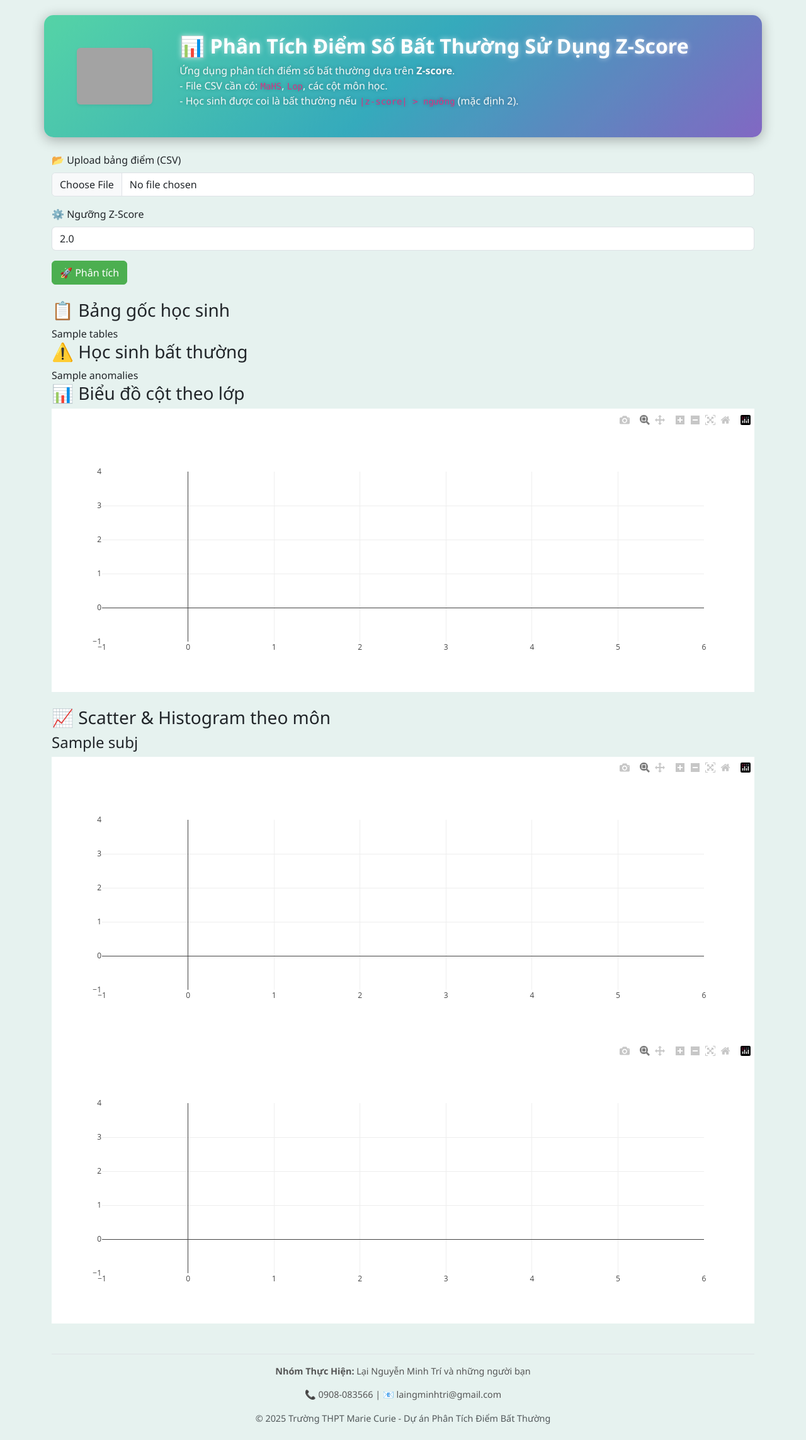
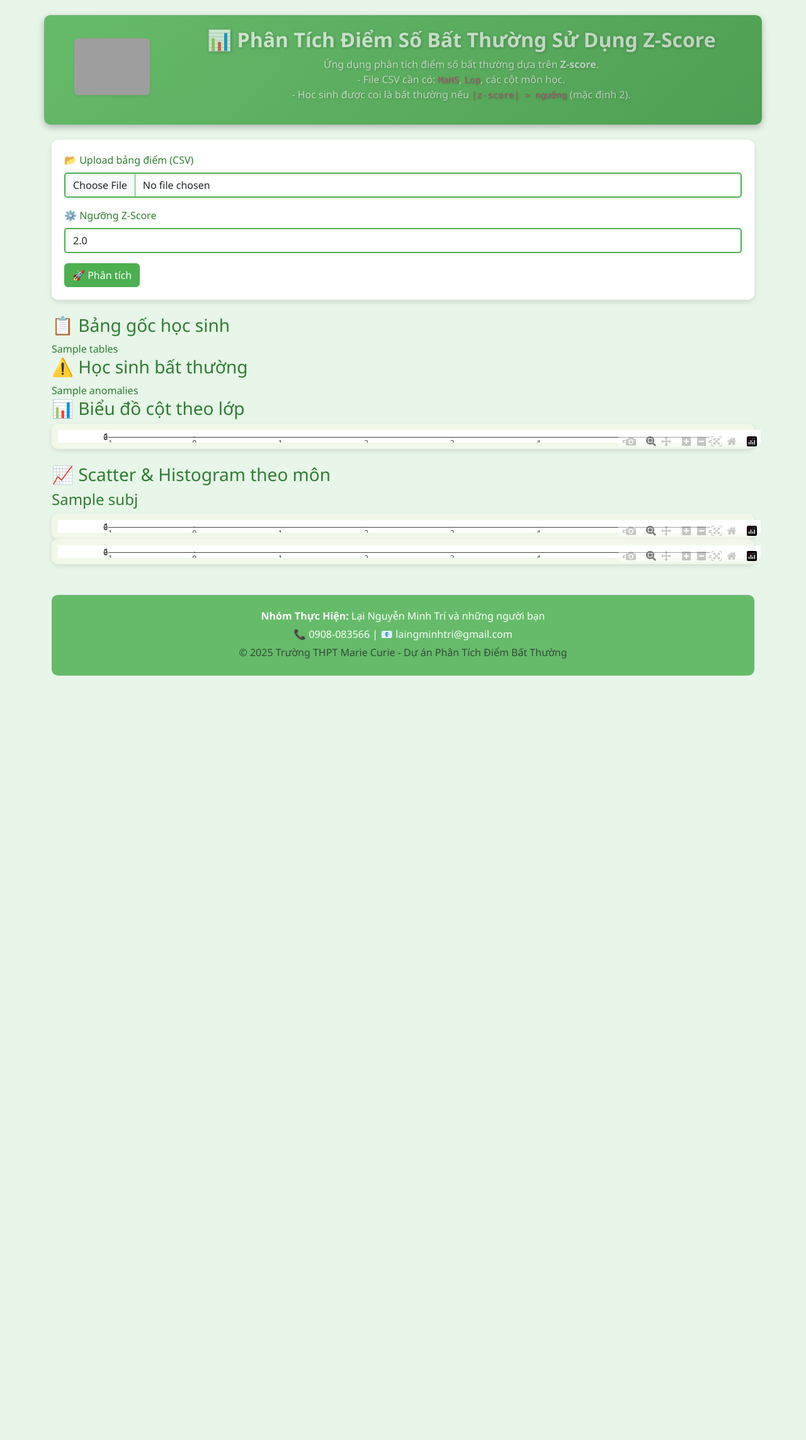
Before and after one commit to minhtriizkooooo-sys/MT-Test_Z-Score, a Flask app: template templates/index.html in a window 1280 px wide. Shown: the whole page at 63% size. After the commit the page ends 1073 px from the top, so only its background shows below. Run offline with Flask 3, Linux system fonts and the light colour scheme; the template is opened without the code that fills it: most values are stand-ins (such as "Sample title", 1, 10 or a date in 2020); some libraries are stand-ins or nearby versions; grey boxes are pictures that could not be loaded.

Commit message:
Update style.css

```diff
--- a/static/style.css
+++ b/static/style.css
@@ -1,70 +1,140 @@
-/* --- Banner Castorice bằng gradient --- */
+/* ===== Global ===== */
+body {
+    font-family: 'Segoe UI', Tahoma, Geneva, Verdana, sans-serif;
+    background-color: #e8f5e9; /* xanh lá nhạt */
+    color: #2e7d32; /* xanh lá đậm */
+    margin: 0;
+    padding: 0;
+}
+
+/* ===== Header Banner ===== */
 .header-banner {
     position: relative;
-    padding: 30px 20px;
-    border-radius: 15px;
-    margin-bottom: 30px;
+    background-color: #66bb6a; /* xanh lá banner */
+    color: #ffffff;
+    padding: 20px 15px;
+    border-radius: 10px;
+    margin-bottom: 20px;
+    text-align: center;
+    box-shadow: 0 4px 12px rgba(0,0,0,0.25);
     overflow: hidden;
-    /* Gradient kiểu Castorice: xanh lá + xanh ngọc + tím nhạt */
-    background: linear-gradient(135deg, #4cd1a1 0%, #2aa5b8 50%, #7b5fc0 100%);
-    color: #ffffff;
-    box-shadow: 0 4px 20px rgba(0,0,0,0.3);
 }
 
 .header-banner h1 {
     font-size: 2rem;
     font-weight: 700;
-    text-shadow: 0 0 8px rgba(255,255,255,0.6);
-    position: relative;
-    z-index: 1;
+    text-shadow: 1px 1px 5px rgba(0,0,0,0.3);
+    margin-bottom: 0.5rem;
 }
 
 .header-banner p {
     font-size: 1rem;
-    text-shadow: 0 0 6px rgba(0,0,0,0.3);
+    color: #e8f5e9;
+    text-shadow: 1px 1px 3px rgba(0,0,0,0.3);
+}
+
+/* Optional background gradient for Castorice theme */
+.header-banner::before {
+    content: '';
+    position: absolute;
+    top:0; left:0; right:0; bottom:0;
+    background: linear-gradient(135deg, rgba(102,187,106,0.3) 0%, rgba(27,94,32,0.3) 100%);
+    z-index:0;
+    border-radius: 10px;
+}
+
+/* Make logo above gradient */
+.header-banner img {
     position: relative;
     z-index: 1;
+    max-width: 120px;
+    margin-bottom: 10px;
 }
 
-/* Optional: overlay mờ thêm để tạo depth */
-.header-banner::before {
-    content: "";
-    position: absolute;
-    top:0; left:0; right:0; bottom:0;
-    background: rgba(255,255,255,0.05);
-    z-index: 0;
+/* ===== Forms ===== */
+form {
+    background-color: #ffffff;
+    padding: 20px;
+    border-radius: 10px;
+    box-shadow: 0 4px 10px rgba(0,0,0,0.1);
 }
 
-/* --- Body và bảng --- */
-body {
-    background-color: #e6f2ef; /* nền nhẹ nhàng xanh lá */
-    font-family: "Segoe UI", Tahoma, Geneva, Verdana, sans-serif;
+/* Inputs */
+input.form-control {
+    border: 2px solid #4caf50;
+    border-radius: 5px;
 }
 
-.table th {
-    background-color: #4CAF50;
-    color: white;
+input.form-control:focus {
+    border-color: #2e7d32;
+    box-shadow: 0 0 5px rgba(46,125,50,0.5);
 }
 
-.table-striped > tbody > tr:nth-of-type(odd) {
-    background-color: rgba(76, 175, 80, 0.1);
+/* Buttons */
+.btn-success {
+    background-color: #4caf50;
+    border-color: #4caf50;
+    transition: all 0.3s ease;
 }
 
-.table-bordered {
-    border: 2px solid #4CAF50;
+.btn-success:hover {
+    background-color: #2e7d32;
+    border-color: #2e7d32;
 }
 
-.btn-success {
-    background-color: #4CAF50;
-    border-color: #4CAF50;
+/* Tables */
+table.table {
+    border-radius: 8px;
+    overflow: hidden;
+    box-shadow: 0 3px 8px rgba(0,0,0,0.15);
 }
 
-.btn-primary {
-    background-color: #0d6efd;
-    border-color: #0d6efd;
+/* Table headers */
+table.table th {
+    background-color: #4caf50;
+    color: #fff;
+    text-align: center;
 }
 
+/* Table cells */
+table.table td {
+    text-align: center;
+}
+
+/* Anomalies table highlight */
+table.table-bordered td {
+    font-weight: bold;
+}
+
+/* ===== Footer ===== */
 footer {
-    font-size: 0.9rem;
-    color: #555;
+    margin-top: 50px;
+    padding: 20px;
+    background-color: #66bb6a;
+    color: #fff;
+    border-radius: 10px;
+    text-align: center;
 }
+
+footer p {
+    margin: 5px 0;
+}
+
+/* ===== Charts ===== */
+#bar_chart, [id^="scatter_"], [id^="hist_"] {
+    background-color: #f1f8e9;
+    border-radius: 10px;
+    padding: 10px;
+    box-shadow: 0 3px 8px rgba(0,0,0,0.1);
+}
+
+/* Responsive adjustments */
+@media (max-width: 768px) {
+    .header-banner h1 {
+        font-size: 1.5rem;
+    }
+
+    .header-banner p {
+        font-size: 0.9rem;
+    }
+}
```
